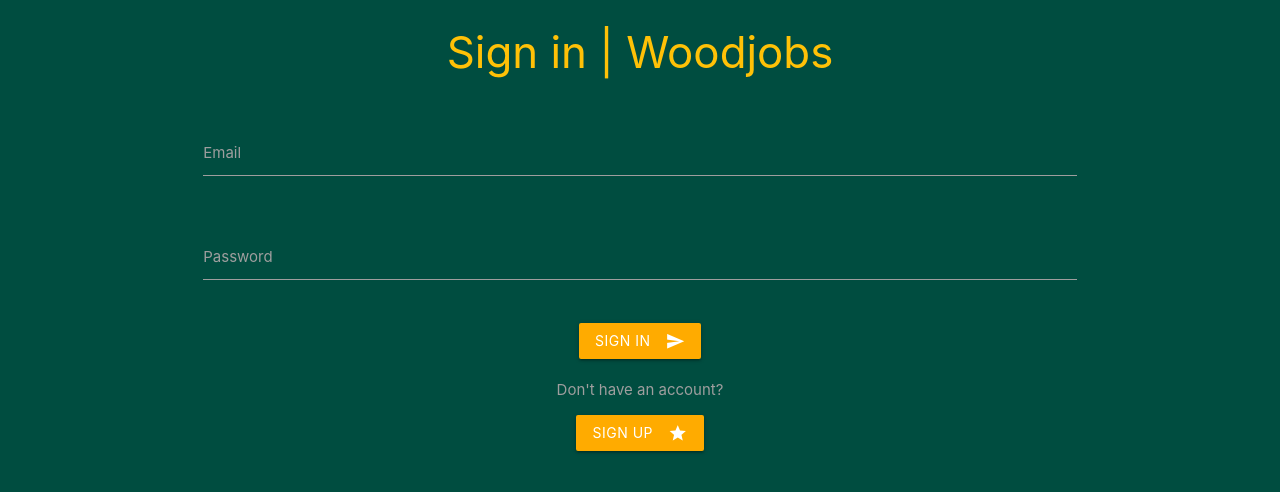
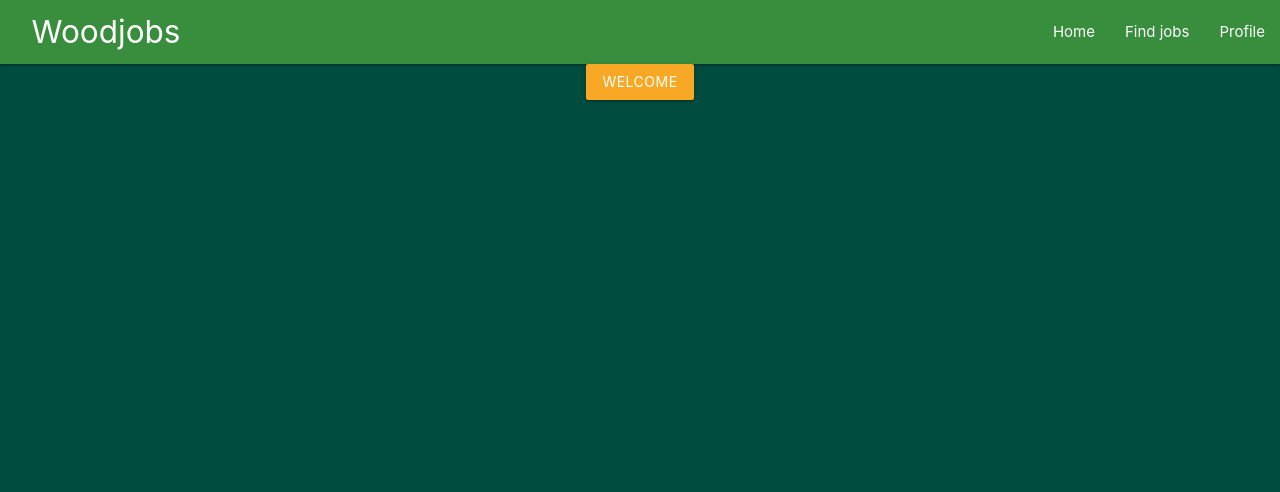
Before and after one commit to vladistr08/WoodJobs, a React (Create React App) app in the folder app/: page / in a window 1280 px wide. Shown: the top 492 px of the page. Built offline with nearby package versions, Linux system fonts and the light colour scheme.

Commit message:
link components and routes

```diff
--- a/app/public/index.html
+++ b/app/public/index.html
@@ -25,7 +25,7 @@
       work correctly both with client-side routing and a non-root public URL.
       Learn how to configure a non-root public URL by running `npm run build`.
     -->
-    <title>React App</title>
+    <title>Woodjobs</title>
   </head>
   <body>
     <noscript>You need to enable JavaScript to run this app.</noscript>
--- a/app/src/App.tsx
+++ b/app/src/App.tsx
@@ -7,8 +7,8 @@
 function App() {
   return (
       <div className="row">
-
-        <SignIn></SignIn>
+        <Nav/>
+        <Home/>
       </div>
   );
 }
--- a/app/src/components/SignUp.tsx
+++ b/app/src/components/SignUp.tsx
@@ -29,14 +29,14 @@
             </div>
             <div className="row">
                 <div className="input-field col s12">
-                    <input id="firstName" type="text" className="validate white-text" value={firstName} onChange={input => setFName(input.target.value)}></input>
+                    <input id="firstName" type="text" className="white-text" value={firstName} onChange={input => setFName(input.target.value)}></input>
                     <label htmlFor="email">First Name</label>
 
                 </div>
             </div>
             <div className="row">
                 <div className="input-field col s12">
-                    <input id="lastName" type="text" className="validate white-text" value={lastName} onChange={input => setLastName(input.target.value)}></input>
+                    <input id="lastName" type="text" className="white-text" value={lastName} onChange={input => setLastName(input.target.value)}></input>
                     <label htmlFor="email">Last Name</label>
 
                 </div>
--- a/app/src/index.tsx
+++ b/app/src/index.tsx
@@ -22,7 +22,7 @@
     },
     {
         path: "/home",
-        element: <Home/>
+        element: <App/>
     }
 ]);
 
```
